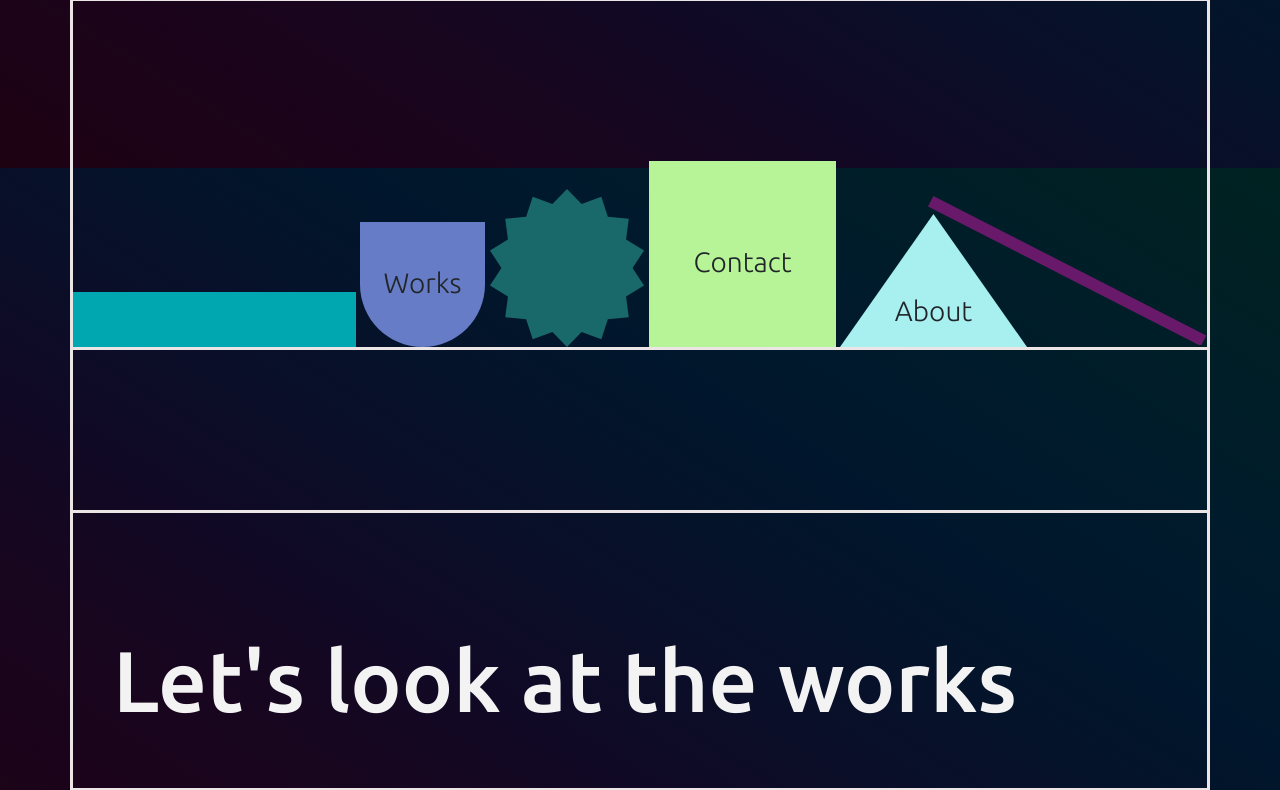
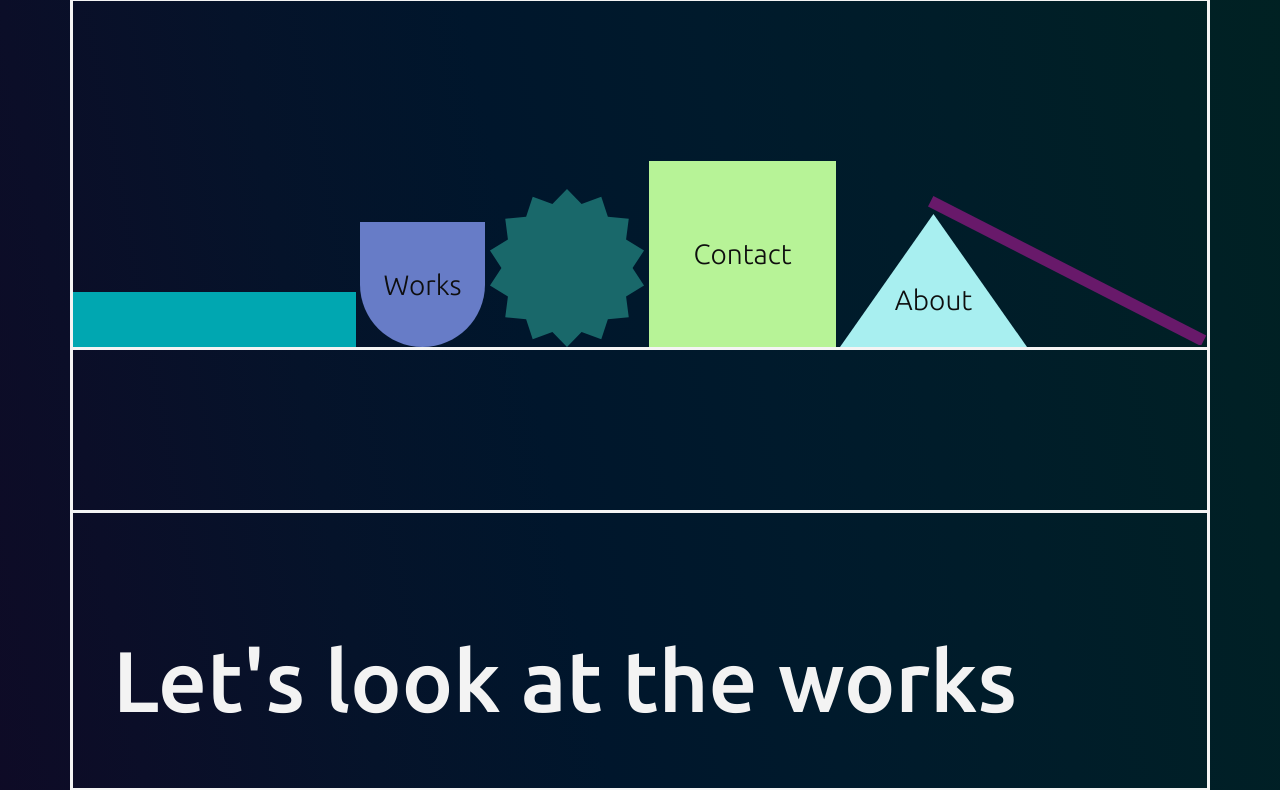
Before and after one commit to udutpetja/up_webpage, a website: page src/index.html in a window 1280 px wide. Shown: the part 632-1422 px from the top of the page. Drawn offline with Linux system fonts and the light colour scheme.

Commit message:
In the first page, the structure was changed

```diff
--- a/src/index.html
+++ b/src/index.html
@@ -62,8 +62,8 @@
                         </div>
                         <div class="element__item element__item-semicircul">
                             <div class="element__img">
-                                <a href="#"><img src="img/element/first_page_semicircle.svg" alt="element"></a>
-                                <div class="element__text element__text-work">Works</div>
+                                <img src="img/element/first_page_semicircle.svg" alt="element">
+                                <a href="#portfolio" class="element__text-work">Works</a>
                             </div>
                         </div>
                         <div class="element__item element__item-star">
@@ -73,14 +73,14 @@
                         </div>
                         <div class="element__item element__item-cube">
                             <div class="element__img">
-                                <a href="#"><img src="img/element/first_page_cube.svg" alt="element"></a>
-                                <div class="element__text">Contact</div>
+                                <img src="img/element/first_page_cube.svg" alt="element">
+                                <a href="#contact" class="element__text-contact" >Contact</a>
                             </div>
                         </div>
                         <div class="element__item element__item-triqngle">
                             <div class="element__img">
-                                <a href="#"><img src="img/element/first_page_triangle.svg" alt="element"></a>
-                                <div class="element__text element__text-about">About</div>
+                                <img src="img/element/first_page_triangle.svg" alt="element">
+                                <a href="#info" class="element__text-about">About</a>
                             </div>
                         </div>
                         <div class="element__item element__item-line">
@@ -105,7 +105,7 @@
                 </div>
             </div>
         </section>
-        <section class="portfolio">
+        <section id="portfolio" class="portfolio">
             <div class="container">
                 <div class="element_block">
                     <div class="portfolio__wrapper">
@@ -150,7 +150,7 @@
             </div>
         </section>
 
-        <section class="general_info" >
+        <section id="info" class="general_info" >
             <div class="container">
                 <div class="element_block">
                     <div class="wrapper">
@@ -182,13 +182,13 @@
                 </div>
             </div>
         </section>
-        <section class="contact">
+        <section id="contact" class="contact">
             <div class="container">
                 <div class="element_block">
                     <div class="divider"></div>
                     <div class="title">Contact me:</div>
                     <div class="wrapper">
-                        <div class="card card1"><a href="#">Email</a></div>
+                        <div class="card card1"><a href="mailto:petruha91@gmail.com&body=New_project" target="_blank">Email</a></div>
                         <div class="card card2"><a href="https://www.facebook.com/petja.udut" target="_blank">Facebook</a></div> <!-- target-will open in new tab -->
                         <div class="card card3"><a href="https://github.com/udutpetja" target="_blank">GitHub</a></div>
                         <div class="card card4"><a href="https://www.deviantart.com/petruha91" target="_blank">Deviant <br>art</a></div>
--- a/src/sass/base/_variables.scss
+++ b/src/sass/base/_variables.scss
@@ -1 +1 @@
-$main-color_white: #EBE5E5;
+$main-color_white: #F4F4F4;
--- a/src/sass/blocks/_contact.scss
+++ b/src/sass/blocks/_contact.scss
@@ -22,15 +22,23 @@
             grid-template-rows: minmax(300px, auto);
             grid-auto-rows: minmax(1fr);
             .card {
-                padding-top: 50%;
-                border: 2px solid $main-color_white;
-                font-weight: 300;
-                font-size: 40px;
-                line-height: 46px;
-                color: $main-color_white;
-                text-align: center;
+                display: flex;
+                &:hover {
+                    background: linear-gradient(334.21deg, rgba(25, 104, 106, 0.2) 1.62%, rgba(10, 10, 10, 0) 100%);
+
+                }
                 a {
+                    padding-top: 50%;
+                    width: 100%;
+                    height: 100%;
+                    border: 2px solid $main-color_white;
+                    font-weight: 300;
+                    font-size: 40px;
+                    line-height: 46px;
                     color: $main-color_white;
+                    text-align: center;
+                    text-decoration: none;
+
                 }
             }
         }
--- a/src/sass/blocks/_first_page.scss
+++ b/src/sass/blocks/_first_page.scss
@@ -28,6 +28,7 @@
         }
         .element__item {
             position: relative;
+            display: inline-block;
             transition: all 0.4s;
         &-rectangle {
             &:hover {
@@ -37,6 +38,9 @@
         &-semicircul {
             &:hover {
                 transform: rotate(-1deg);
+            }
+            &:active {
+                color: $main-color_white;
             }
         }
         &-star {
@@ -48,33 +52,44 @@
             &:hover {
                 transform: rotate(1deg);
                 }
+                &:active {
+                    color: $main-color_white
+                }
             }
         &-triqngle {
             &:hover {
                 transform: translate(4px);
             }
+            &:active {
+                color: $main-color_white
+            }
+        }
+        a {
+            position: absolute;
+            top: 0;
+            left: 0;
+            width: 100%;
+            height: 100%;
+            display: flex;
+            flex-direction: column;
+            justify-content: center;
+            align-items: center;
+            text-align: center;
+            color: #0E0E0E;
+            font-weight: 300;
+            font-size: 28px;
+            line-height: 34px;
+            text-decoration: none;
+        }
+        .element__text-about {
+            top: 15%;
         }
 /*         &-line {
             &:hover {
                 transform: translate(-1px, -8px);
             }
         } */
-            .element__text {
-                display: block;
-                position: absolute;
-                top: 45%;
-                transform: translateX(-50%);
-                left: 50%;
-                font-weight: 300;
-                font-size: 28px;
-                line-height: 34px;
-                &-work {
-                    top: 35%;
-                }
-                &-about {
-                    top: 60%;
-                }
-            }
+
         }
     }
 }
--- a/src/sass/style.scss
+++ b/src/sass/style.scss
@@ -9,7 +9,7 @@
 .scroll {
     z-index: -2;
     background-image: linear-gradient(to right top, #1d0212, #1c0317, #1a041c, #170620, #100925, #0b0e28, #05132a, #00162c, #001a2c, #001d29, #002025, #002220);
-    background-attachment: fixed;
+/*     background-attachment: fixed; */
 
 }
 .container {
```
Also changed, not shown: src/css/style.min.css, 1 other file.
